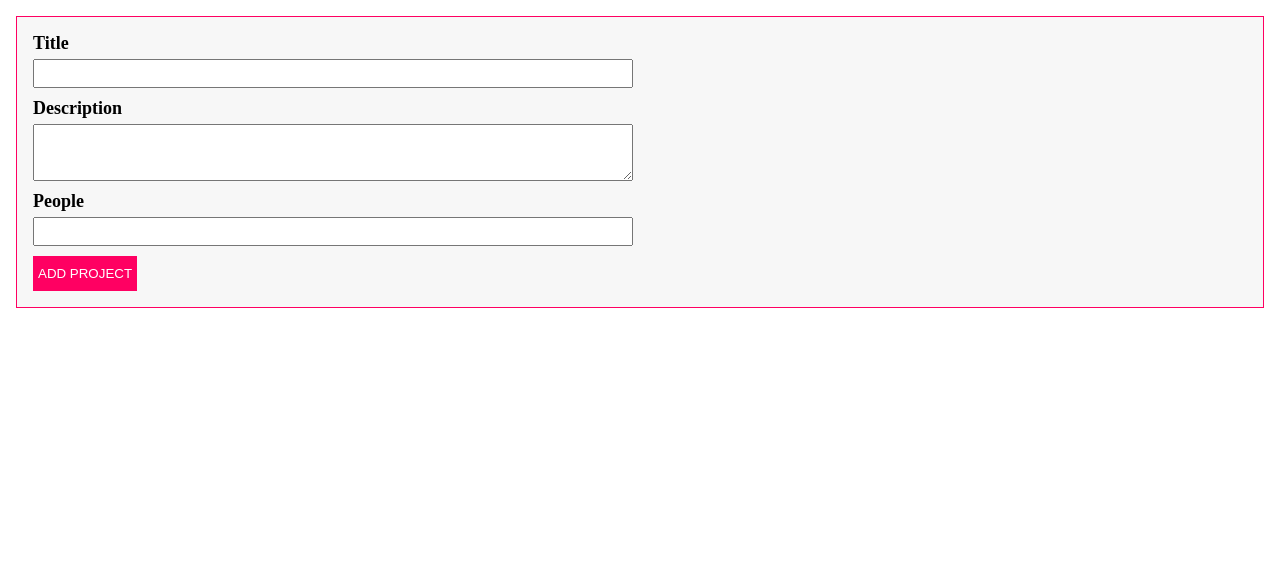
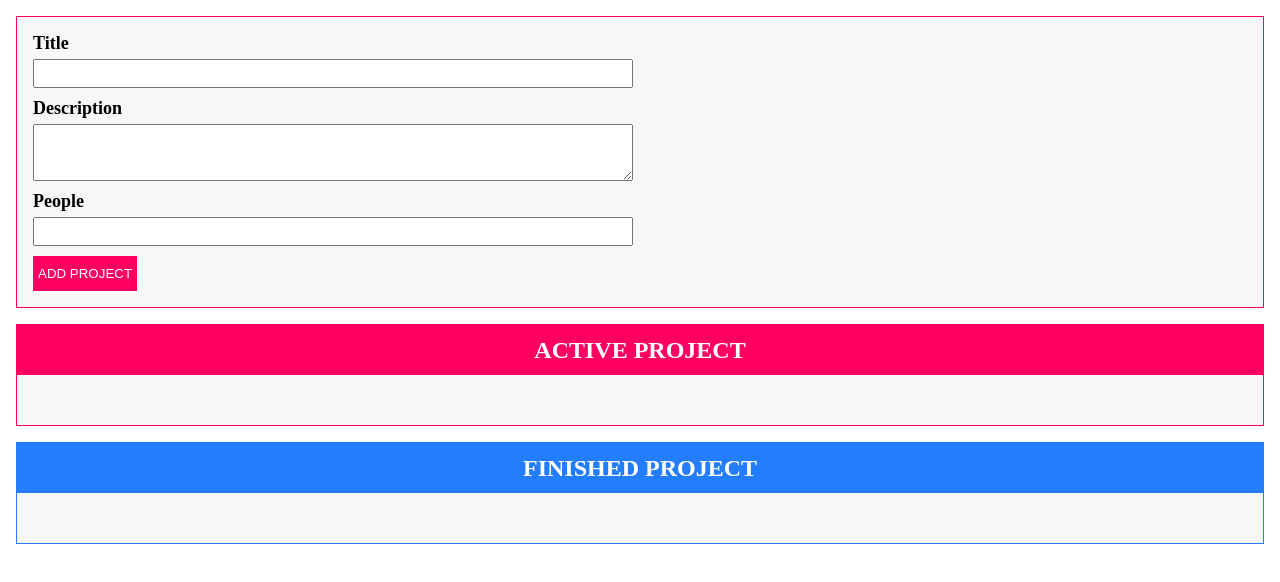
Before and after one commit to hallelujahv/TypeScriptCourses, a plain HTML site: page A-Practice/index.html in a window 1280 px wide. Drawn offline with Linux system fonts and the light colour scheme.

Commit message:
feat: 添加projects并渲染到页面中

```diff
--- a/A-Practice/app.js
+++ b/A-Practice/app.js
@@ -5,23 +5,59 @@ var __decorate = (this && this.__decorate) || function (decorators, target, key,
     else for (var i = decorators.length - 1; i >= 0; i--) if (d = decorators[i]) r = (c < 3 ? d(r) : c > 3 ? d(target, key, r) : d(target, key)) || r;
     return c > 3 && r && Object.defineProperty(target, key, r), r;
 };
+// Project Statement Management
+// 确保全局只能由一个 projects
+class ProjectState {
+    constructor() {
+        this.listeners = [];
+        this.projects = [];
+    }
+    static getInstance() {
+        // 判断之前是否调用过该方法
+        if (this.instance) {
+            return this.instance;
+        }
+        this.instance = new ProjectState();
+        return this.instance;
+    }
+    addListener(listenFn) {
+        this.listeners.push(listenFn);
+    }
+    addProject(title, description, people) {
+        const newProject = {
+            id: Math.random().toString(),
+            title,
+            description,
+            people,
+        };
+        this.projects.push(newProject);
+        for (const listenFn of this.listeners) {
+            listenFn(Array.from(this.projects));
+        }
+    }
+}
+const projectState = ProjectState.getInstance();
 function validate(validateInput) {
     let isValid = true;
     if (validateInput.required) {
         isValid = isValid && validateInput.value.toString().trim().length !== 0;
     }
-    if (validateInput.minLength !== undefined && typeof validateInput.value === "string") {
+    if (validateInput.minLength !== undefined &&
+        typeof validateInput.value === "string") {
         isValid =
             isValid && validateInput.value.trim().length > validateInput.minLength;
     }
-    if (validateInput.maxLength !== undefined && typeof validateInput.value === "string") {
+    if (validateInput.maxLength !== undefined &&
+        typeof validateInput.value === "string") {
         isValid =
             isValid && validateInput.value.trim().length < validateInput.maxLength;
     }
-    if (validateInput.min !== undefined && typeof validateInput.value === "number") {
+    if (validateInput.min !== undefined &&
+        typeof validateInput.value === "number") {
         isValid = isValid && validateInput.value > validateInput.min;
     }
-    if (validateInput.max !== undefined && typeof validateInput.value === "number") {
+    if (validateInput.max !== undefined &&
+        typeof validateInput.value === "number") {
         isValid = isValid && validateInput.value < validateInput.max;
     }
     return isValid;
@@ -39,6 +75,44 @@ function AutoBind(_, _2, propertyDescriptor) {
     };
     return adjDescriptor;
 }
+// ProjectList Class
+class ProjectList {
+    // type 这里当两个变量使用（😺 学到了）
+    constructor(type) {
+        this.type = type;
+        this.assignedProjects = [];
+        this.templateElement = (document.getElementById("project-list"));
+        this.hostElement = document.getElementById("app");
+        const importedNode = document.importNode(this.templateElement.content, true);
+        this.element = importedNode.firstElementChild;
+        this.element.id = `${this.type}-projects`;
+        projectState.addListener((projects) => {
+            this.assignedProjects = projects;
+            this.renderProjects();
+        });
+        this.attach();
+        this.renderContent();
+    }
+    renderProjects() {
+        const listEl = (document.getElementById(`${this.type}-projects-list`));
+        for (const prjItem of this.assignedProjects) {
+            let liEl = document.createElement("li");
+            liEl.innerText = prjItem.title;
+            console.log("222");
+            listEl.appendChild(liEl);
+        }
+    }
+    renderContent() {
+        const listId = `${this.type}-projects-list`;
+        this.element.querySelector("ul").id = listId;
+        this.element.querySelector("h2").innerText =
+            this.type.toUpperCase() + " PROJECT";
+    }
+    attach() {
+        this.hostElement.insertAdjacentElement("beforeend", this.element);
+    }
+}
+// Project Class
 class ProjectInput {
     constructor() {
         this.templateElement = (document.getElementById("project-input"));
@@ -65,7 +139,7 @@ class ProjectInput {
             required: true,
         };
         const peopleValidation = {
-            value: parseInt(enteredPeople),
+            value: +enteredPeople,
             required: true,
             min: 1,
             max: 5,
@@ -90,7 +164,8 @@ class ProjectInput {
         const userInput = this.gatherUserInput();
         if (Array.isArray(userInput)) {
             const [title, desc, people] = userInput;
-            // console.log(title, desc, people);
+            console.log(title, desc, people);
+            projectState.addProject(title, desc, people);
             this.clearInput();
         }
     }
@@ -106,3 +181,5 @@ __decorate([
 ], ProjectInput.prototype, "submitHandler", null);
 const prjInput = new ProjectInput();
 // console.dir(prjInput);
+const activeProject = new ProjectList("active");
+const finishedProject = new ProjectList("finished");
--- a/A-Practice/style.css
+++ b/A-Practice/style.css
@@ -39,3 +39,52 @@ button {
   border: 1px solid #ff0062;
   background: #f7f7f7;
 }
+
+#active-projects {
+  margin: 16px;
+  border: 1px solid #ff0062;
+  background: #f7f7f7;
+}
+
+#active-projects header {
+  width: 100%;
+  height: 50px;
+  background-color: #ff0062;
+  text-align: center;
+  color: #fff;
+  line-height: 50px;
+}
+
+#active-projects ul {
+  width: 100%;
+  min-height: 50px;
+  padding: 16px;
+  list-style: none;
+}
+
+#finished-projects {
+  margin: 16px;
+  border: 1px solid #227efe;
+  background: #f7f7f7;
+}
+
+#finished-projects header {
+  width: 100%;
+  height: 50px;
+  background-color: #227efe;
+  text-align: center;
+  color: #fff;
+  line-height: 50px;
+}
+
+#finished-projects ul {
+  width: 100%;
+  min-height: 50px;
+  padding: 16px;
+  list-style: none;
+}
+
+li {
+  padding: 15px;
+  box-shadow: 0 0 2px 1px rgba(0, 0, 0, 0.3);
+}
```
Also changed, not shown: A-Practice/app.ts (+115 -5 lines).
